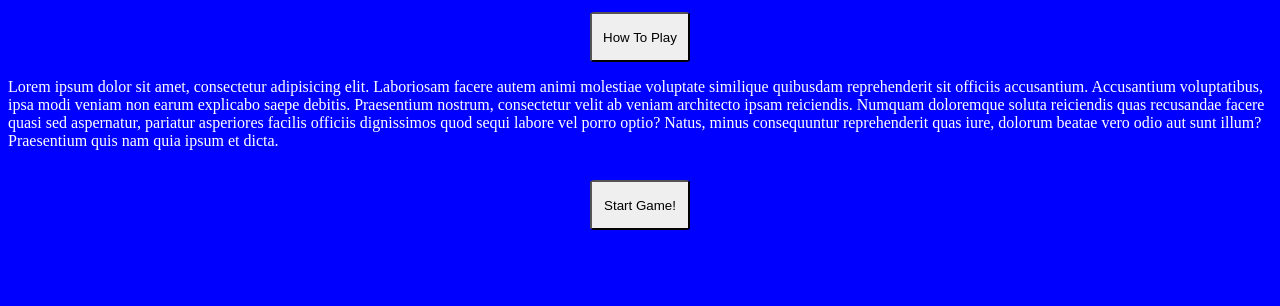
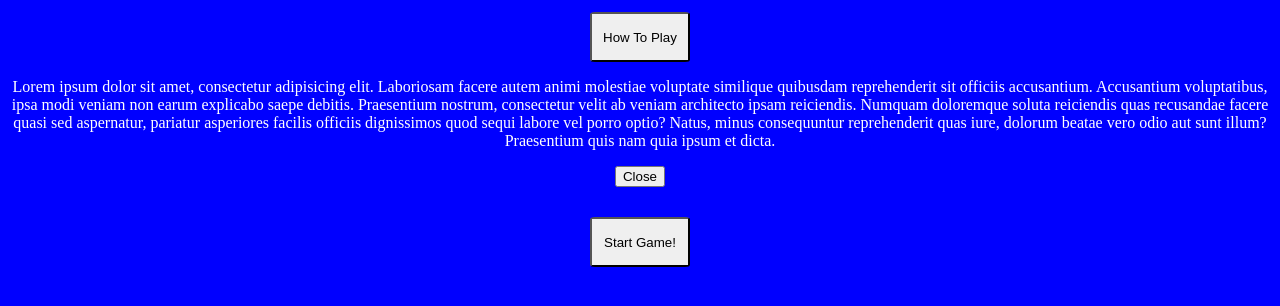
Before and after one commit to Shaun-Finnegan/Shaun-Finnegam-Milestone-project-2, a plain HTML site: page index.html in a window 1280 px wide. Both pictures are taken after a click on the button "How To Play". Shown: the part 252-558 px from the top of the page. Drawn offline with Linux system fonts and the light colour scheme.

Commit message:
Instruction button has additional functionality and now both opens and closes using seperate buttons and event listeners

```diff
--- a/assets/css/images/js/script.js
+++ b/assets/css/images/js/script.js
@@ -1,8 +1,18 @@
 const instructionBtn = document.getElementById('instruction-btn');
 const howToPlay = document.getElementById('instructions-text');
+const closeInstructions = document.getElementById('close-instructions');
 
 function showInstructions(){
     howToPlay.style.display = 'block';
+    closeInstructions.style.display = 'block';
+
+};
+
+function hideInstructions(){
+    howToPlay.style.display = 'none';
+    closeInstructions.style.display = 'none';
+
 };
 
 instructionBtn.addEventListener('click', showInstructions);
+closeInstructions.addEventListener('click', hideInstructions);
--- a/assets/css/style.css
+++ b/assets/css/style.css
@@ -47,3 +47,8 @@ body{
     color: #fff;
     display: none;
 }
+
+#close-instructions{
+     display: none;
+     margin: 0 auto;
+}
--- a/index.html
+++ b/index.html
@@ -16,11 +16,15 @@
 
        <div class = 'instuctions-container'>
         <button id = 'instruction-btn'>How To Play</button>
-       </div>
+
 
        <p id = 'instructions-text'>
         Lorem ipsum dolor sit amet, consectetur adipisicing elit. Laboriosam facere autem animi molestiae voluptate similique quibusdam reprehenderit sit officiis accusantium. Accusantium voluptatibus, ipsa modi veniam non earum explicabo saepe debitis. Praesentium nostrum, consectetur velit ab veniam architecto ipsam reiciendis. Numquam doloremque soluta reiciendis quas recusandae facere quasi sed aspernatur, pariatur asperiores facilis officiis dignissimos quod sequi labore vel porro optio? Natus, minus consequuntur reprehenderit quas iure, dolorum beatae vero odio aut sunt illum? Praesentium quis nam quia ipsum et dicta.
        </p>
+    </div>
+    <div class = 'close-btn-container'>
+        <button id = 'close-instructions'>Close</button>
+    </div>
 
        <div class = 'start-game-btn-container'>
         <button class = 'start-game-btn'>Start Game!</button>
```
